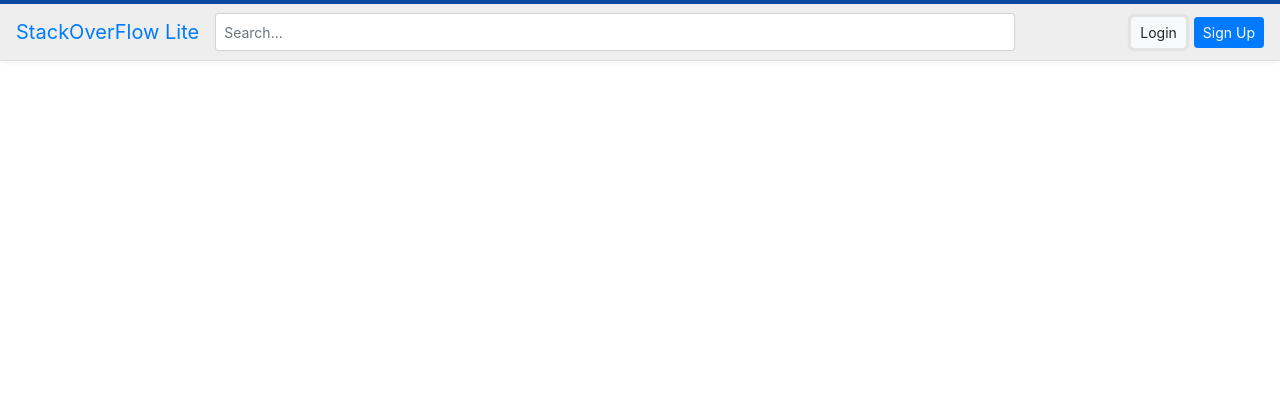
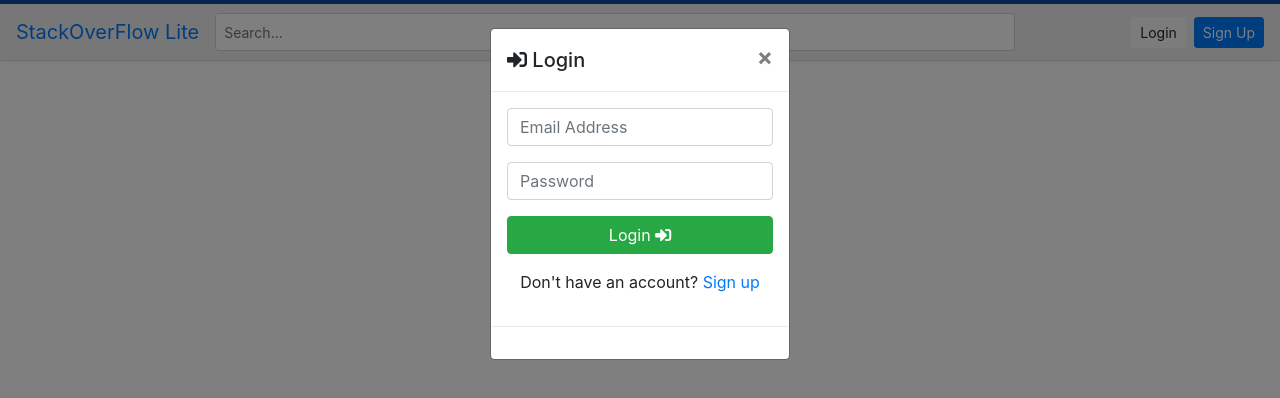
Before and after one commit to oketafred/stack-overflow-lite-v1, a plain HTML site: page index.html in a window 1280 px wide. Both pictures are taken after a click on the link "Login". Drawn offline with Linux system fonts and the light colour scheme.

Commit message:
Added Login Modal

```diff
--- a/css/main.css
+++ b/css/main.css
@@ -8,3 +8,8 @@
 	width: 800px;
 	height: 38px;
 }
+
+.form-control:focus {
+	border: 0px solid !important;
+	color:red;
+}
--- a/index.html
+++ b/index.html
@@ -7,6 +7,9 @@
 
     <!-- Bootstrap CSS -->
     <link rel="stylesheet" href="css/bootstrap.min.css" />
+
+    <!-- Fontawesome -->
+    <link rel="stylesheet" href="https://use.fontawesome.com/releases/v5.6.3/css/all.css" integrity="sha384-UHRtZLI+pbxtHCWp1t77Bi1L4ZtiqrqD80Kn4Z8NTSRyMA2Fd33n5dQ8lWUE00s/" crossorigin="anonymous">
 
     <!-- Custom CSS -->
     <link rel="stylesheet" href="css/main.css">
@@ -34,7 +37,7 @@
         </form>
         <ul class="navbar-nav ml-auto">
           <li class="nav-item mr-2">
-            <a class="btn btn-light btn-sm" href="#">Login</a>
+            <a class="btn btn-light btn-sm" data-toggle="modal" data-target="#exampleModalLong">Login</a>
           </li>
           <li class="nav-item">
             <a class="btn btn-primary btn-sm" href="#">Sign Up</a>
@@ -45,11 +48,58 @@
     </nav>
     <!-- / Navigation Bar -->
 
+
+<!-- Modal -->
+<div class="modal fade" id="exampleModalLong" tabindex="-1" role="dialog" aria-labelledby="exampleModalLongTitle" aria-hidden="true">
+  <div class="modal-dialog modal-sm" role="document">
+    <div class="modal-content">
+      <div class="modal-header">
+        <h5 class="modal-title" id="exampleModalLongTitle">
+          <i class="fa fa-sign-in-alt"></i>
+          Login
+        </h5>
+        <button type="button" class="close" data-dismiss="modal" aria-label="Close">
+          <span aria-hidden="true">&times;</span>
+        </button>
+      </div>
+      <div class="modal-body">
+       <form>
+           <div class="form-group">
+             <input type="email" class="form-control" placeholder="Email Address">
+           </div>
+           <div class="form-group">
+             <input type="password" class="form-control" placeholder="Password">
+           </div>
+           <div class="form-group">
+            <button class="btn btn-success btn-block">
+              Login
+              <i class="fa fa-sign-in-alt"></i>
+            </button>
+         </div>
+         <p class="text-center">Don't have an account? <a href="#">Sign up</a></p>
+       </form>
+      </div>
+      <div class="modal-footer">
+
+      </div>
+    </div>
+  </div>
+</div>
+
+
+
     <!-- JQuery JS -->
     <script src="jquery/jquery.min.js"></script>
     <!-- Popper JS -->
     <script src="popper/popper.min.js"></script>
     <!-- Bootstrap JS -->
     <script src="js/bootstrap.min.js"></script>
+
+    <!-- Custom JS -->
+    <script>
+      $('#myModal').on('shown.bs.modal', function () {
+        $('#myInput').trigger('focus')
+      })
+    </script>
   </body>
 </html>
```
